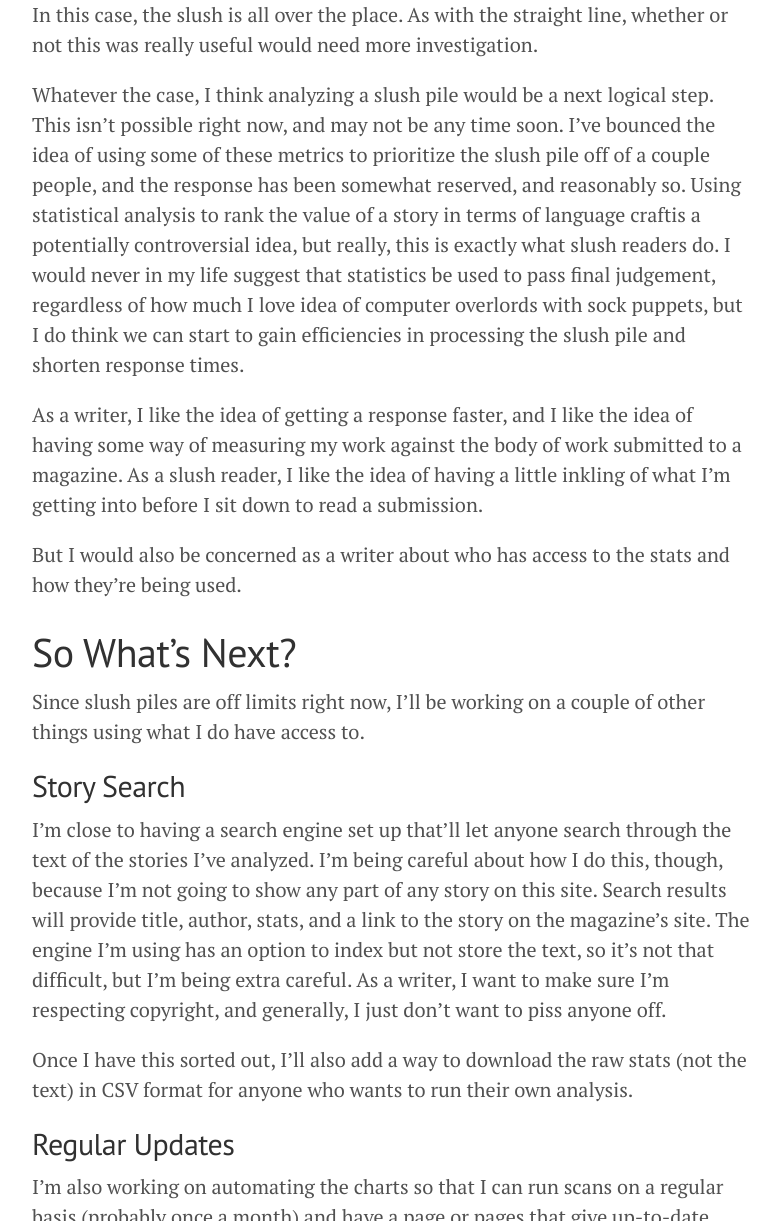
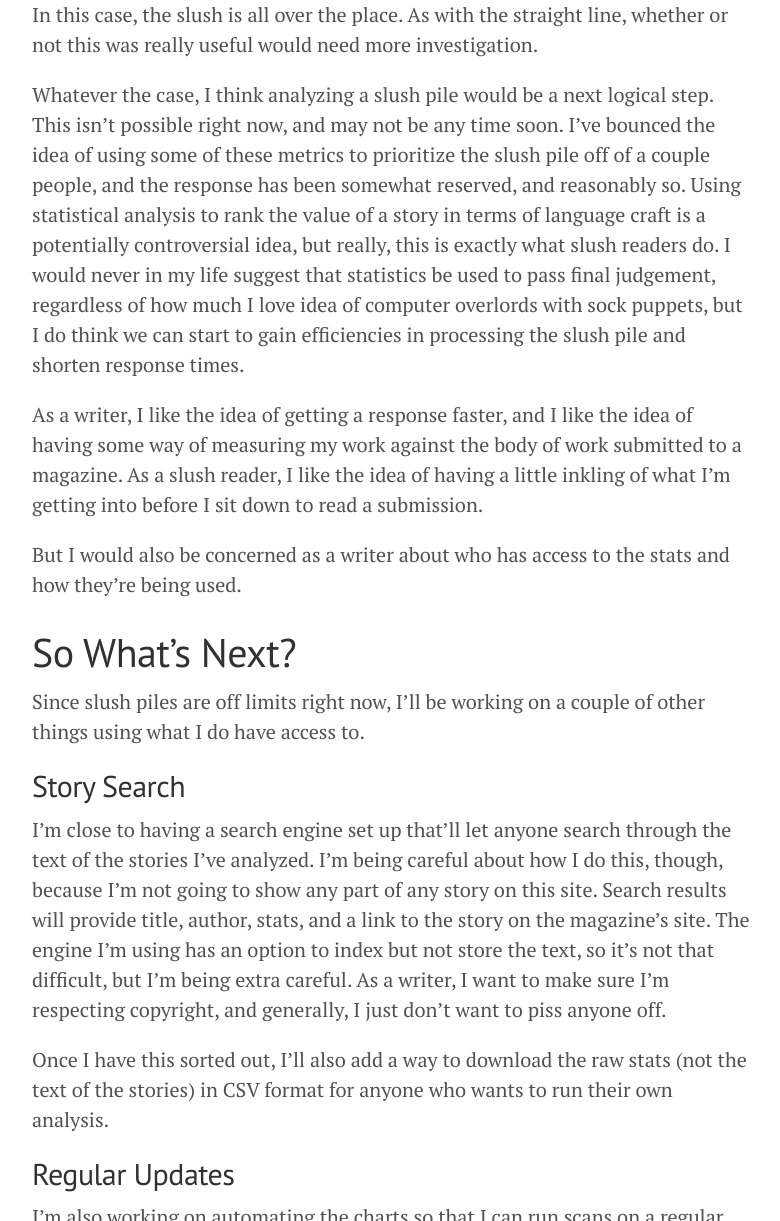
Before and after one commit to davidlday/bookworm-blog, a Jekyll site: the page built from _posts/2015-02-06-know-your-markets-pt3.md, in a window 1280 px wide and 1400 px high, scrolled down 6628 px. Shown: the part 179-1400 px from the top of the window, without its empty margins (248-1028 px from the left). Built offline with Jekyll 4.4.1, drawn with Linux system fonts in a browser that asks for light colours; Markdown is read by kramdown in place of the engine named in the settings; comment, search, counter and statistics services are not loaded; some of the changed text lies outside the part shown.

Commit message:
Minor updates to KYM pt3.

```diff
--- a/_posts/2015-02-06-know-your-markets-pt3.md
+++ b/_posts/2015-02-06-know-your-markets-pt3.md
@@ -112,7 +112,7 @@ The slush pile has no definitive shape. In some places we might be able to estim
 
 In this case, the slush is all over the place. As with the straight line, whether or not this was really useful would need more investigation.
 
-Whatever the case, I think analyzing a slush pile would be a next logical step. This isn't possible right now, and may not be any time soon. I've bounced the idea of using some of these metrics to prioritize the slush pile off of a couple people, and the response has been somewhat reserved, and reasonably so. Using statistical analysis to rank the value of a story in terms of language craftis a potentially controversial idea, but really, this is exactly what slush readers do. I would never in my life suggest that statistics be used to pass final judgement, regardless of how much I love idea of computer overlords with sock puppets, but I do think we can start to gain efficiencies in processing the slush pile and shorten response times.
+Whatever the case, I think analyzing a slush pile would be a next logical step. This isn't possible right now, and may not be any time soon. I've bounced the idea of using some of these metrics to prioritize the slush pile off of a couple people, and the response has been somewhat reserved, and reasonably so. Using statistical analysis to rank the value of a story in terms of language craft is a potentially controversial idea, but really, this is exactly what slush readers do. I would never in my life suggest that statistics be used to pass final judgement, regardless of how much I love idea of computer overlords with sock puppets, but I do think we can start to gain efficiencies in processing the slush pile and shorten response times.
 
 As a writer, I like the idea of getting a response faster, and I like the idea of having some way of measuring my work against the body of work submitted to a magazine. As a slush reader, I like the idea of having a little inkling of what I'm getting into before I sit down to read a submission.
 
@@ -126,7 +126,7 @@ Since slush piles are off limits right now, I'll be working on a couple of other
 
 I'm close to having a search engine set up that'll let anyone search through the text of the stories I've analyzed. I'm being careful about how I do this, though, because I'm not going to show any part of any story on this site. Search results will provide title, author, stats, and a link to the story on the magazine's site. The engine I'm using has an option to index but not store the text, so it's not that difficult, but I'm being extra careful. As a writer, I want to make sure I'm respecting copyright, and generally, I just don't want to piss anyone off.
 
-Once I have this sorted out, I'll also add a way to download the raw stats (not the text) in CSV format for anyone who wants to run their own analysis.
+Once I have this sorted out, I'll also add a way to download the raw stats (not the text of the stories) in CSV format for anyone who wants to run their own analysis.
 
 ## Regular Updates
 
```
Also changed, not shown: other parts of _posts/2015-02-06-know-your-markets-pt3.md (+1 -1 lines).
